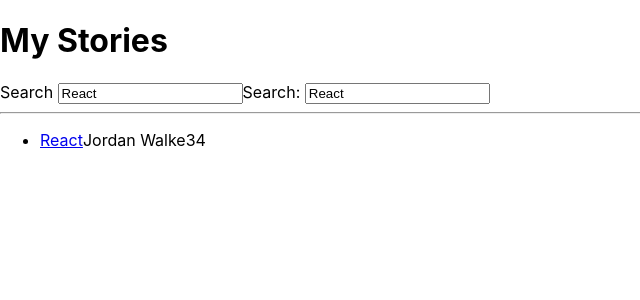
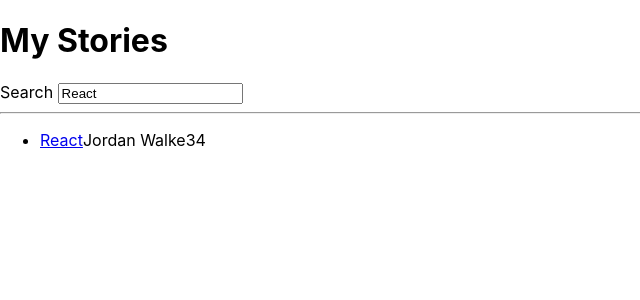
Before and after one commit to dev-yoga/stories, a React (Create React App) app: page / in a window 1280 px wide. Shown: the top 300 px of the page, without its empty margins (0-640 px from the left). Built offline with nearby package versions, Linux system fonts and the light colour scheme.

Commit message:
Reusable component

```diff
--- a/src/App.js
+++ b/src/App.js
@@ -57,7 +57,7 @@
           />
 
 
-      <Search search={searchTerm} onSearch={handleSearch} />
+      {/* <Search search={searchTerm} onSearch={handleSearch} /> */}
 
       <hr />
 
@@ -66,13 +66,13 @@
   );
 };
 
-const InputWithLabel = ({ id, label, value, onInputChange }) => (
+const InputWithLabel = ({ id, label, value, type = 'text', onInputChange }) => (
   <>
   <label htmlFor={id}>{label}</label>
   &nbsp;
   <input
     id={id}
-    type="text"
+    type={type}
     value={value}
     onChange={onInputChange}
     />
```
